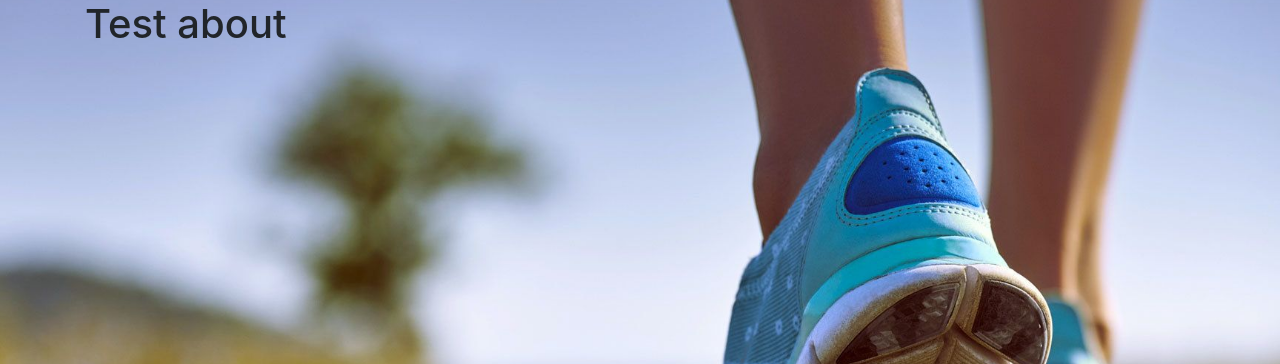
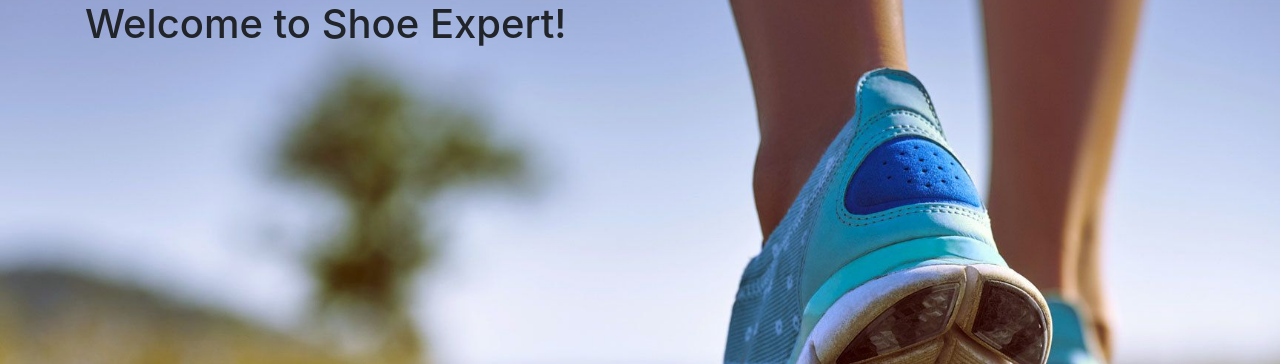
Before and after one commit to ChicoState/Shoe-Expert, a Django app: page /about/ in a window 1280 px wide. Shown: the part 56-420 px from the top of the page. Run offline with Django 4.2, Linux system fonts and the light colour scheme; the visitor is signed in with stand-in values (Sample User, id 1); some libraries are stand-ins or nearby versions.

```diff
--- a/data/ShoeExpert/templates/app1/about.html
+++ b/data/ShoeExpert/templates/app1/about.html
@@ -4,7 +4,7 @@
 
 <body>
 	<div class="container">
-		<h1> Test about </h1>
+		<h1> Welcome to Shoe Expert! </h1>
 	</div>
 </body>
 
```
